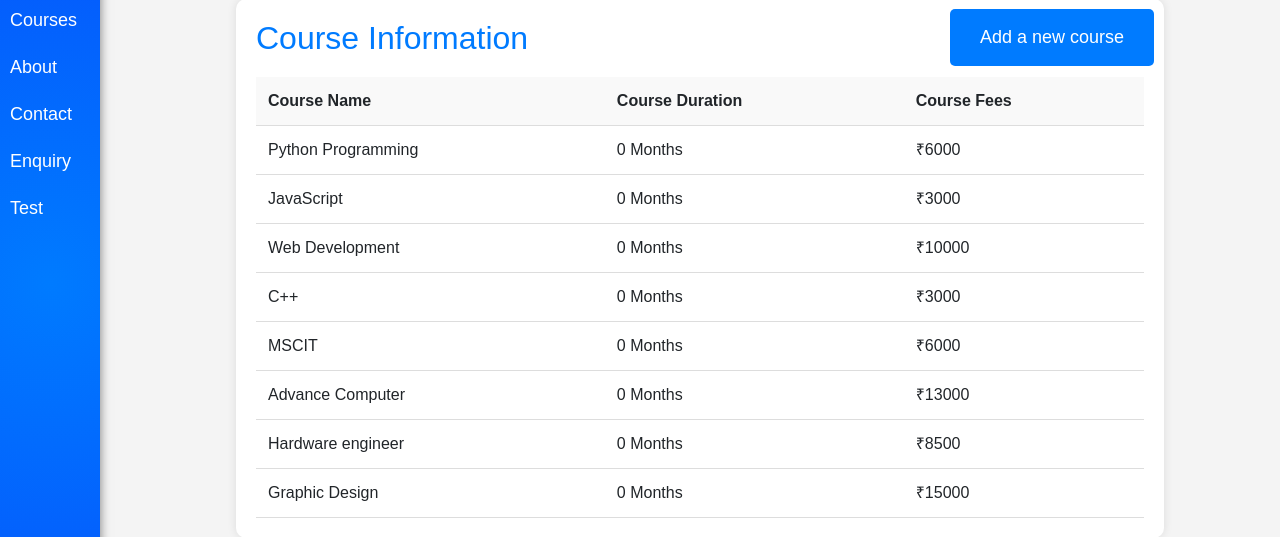
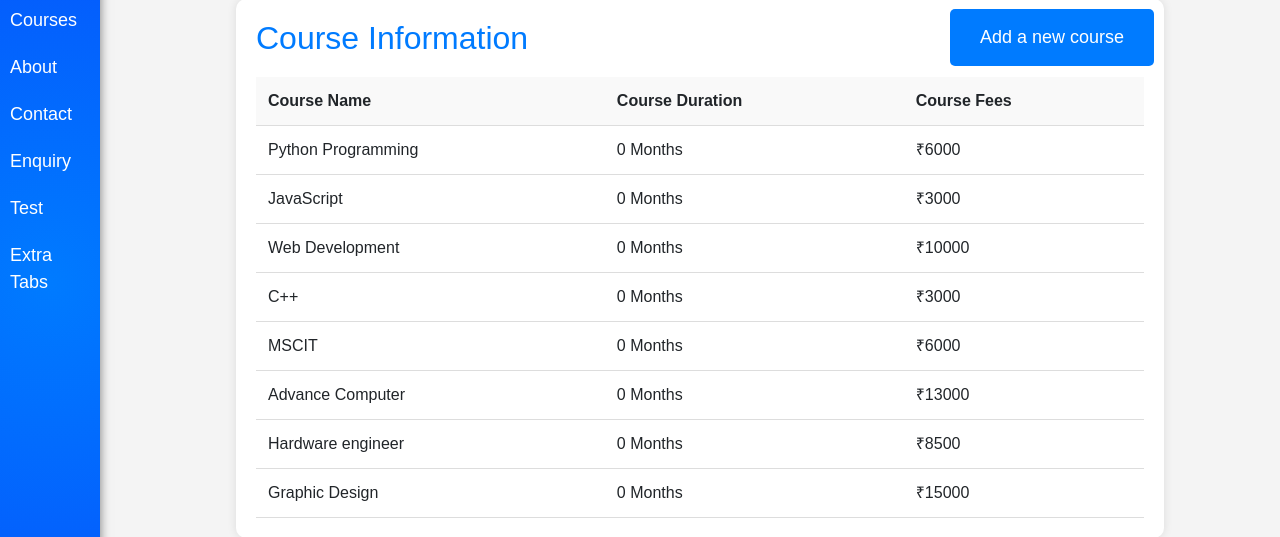
Before and after one commit to faizkhan77/Kutchi-ITI, a Django app: page /course-tab/ in a window 1280 px wide. Shown: the part 117-654 px from the top of the page. Run offline with Django 4.2, Linux system fonts and the light colour scheme; a user stored in the database is signed in; data comes from the database, SQL or seed files in the repository; parts of the project's set-up code (start-up, migrations or seed data) failed here and were passed over.

Commit message:
added extra tabs in sidebar

```diff
--- a/kutchiProject/myapp/templates/myapp/sidebar_comp.html
+++ b/kutchiProject/myapp/templates/myapp/sidebar_comp.html
@@ -77,6 +77,7 @@
       <a href="#">Enquiry</a>
     {% endif %}
     <a href="#">Test</a>
+    <a href="#">Extra Tabs</a>
     <div class="login-tab">
       {% comment %} <hr> {% endcomment %}
       {% if request.user.is_authenticated %}
```
